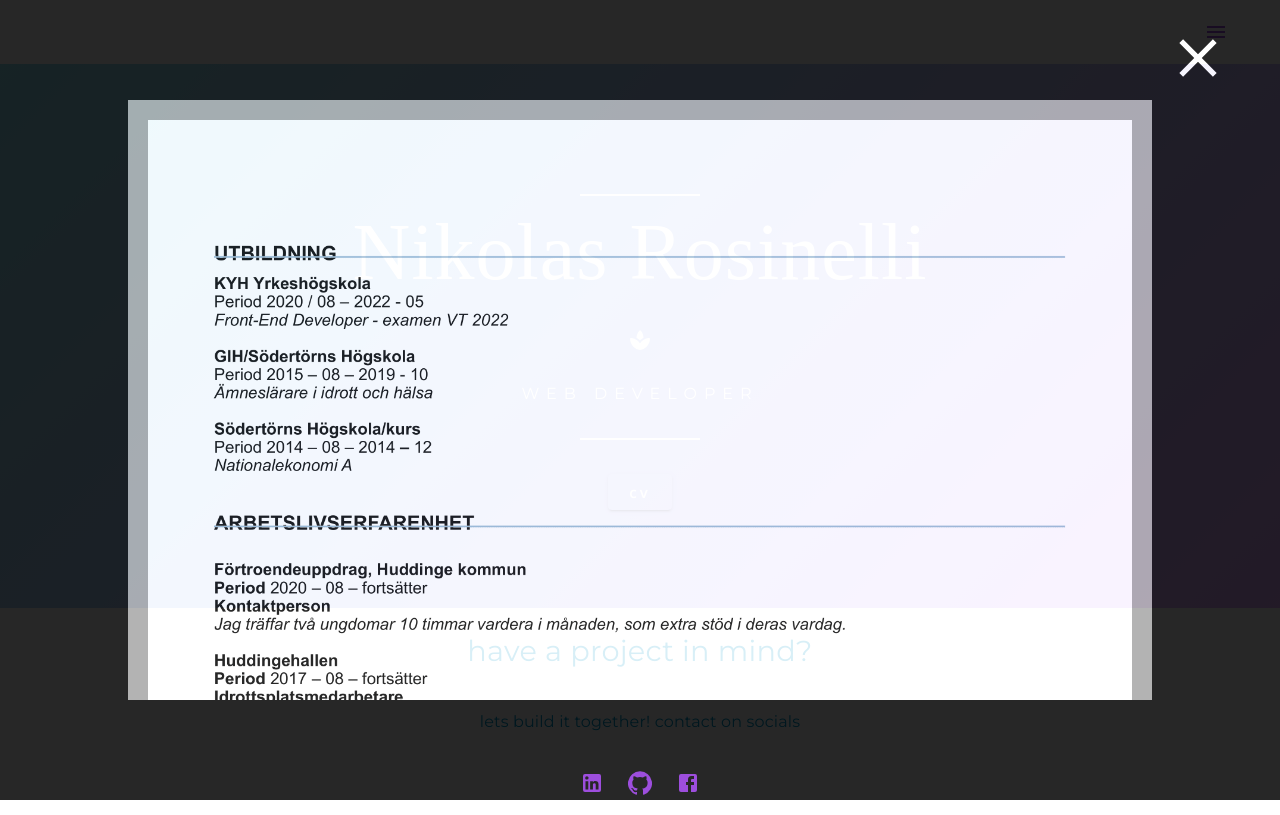
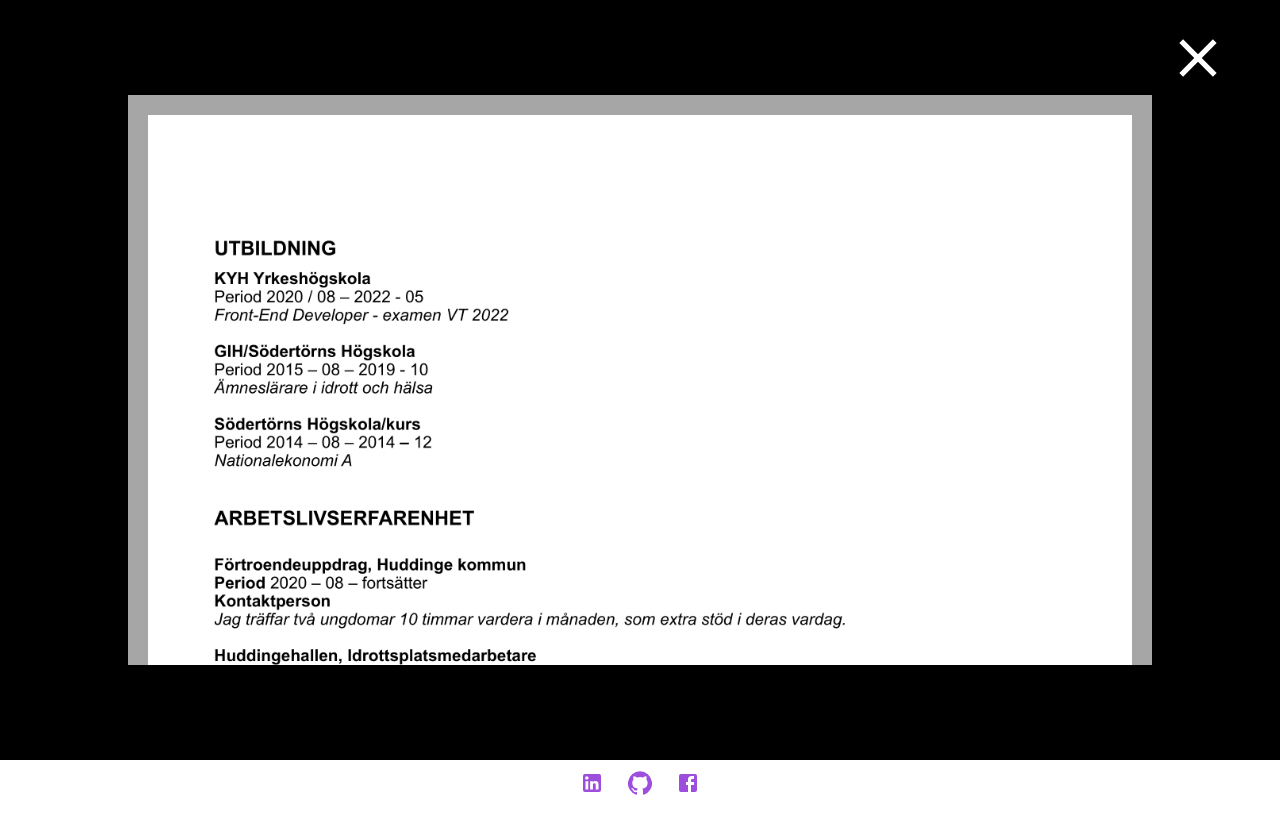
Before and after one commit to Kaayzeer/p_beta_1, a React (Create React App) app: page / in a window 1280 px wide. Both pictures are taken after a click on the button "cv". Built offline with nearby package versions, Linux system fonts and the light colour scheme.

Commit message:
demo of css and js mini project in portfolio

```diff
--- a/src/Components/Main/Home/Modal.js
+++ b/src/Components/Main/Home/Modal.js
@@ -13,9 +13,9 @@ const ModalContainer = styled.div`
   background: black;
   top: 0;
   left: 0;
-  opacity: 0.85;
+  opacity: 1;
   width: 100%;
-  height: 100vh;
+  height: 95vh;
 `;
 
 const Modalstyle = styled.div`
```
Also changed, not shown: src/Photos/newCV.png (deleted), src/Photos/portfolioCV.png.
